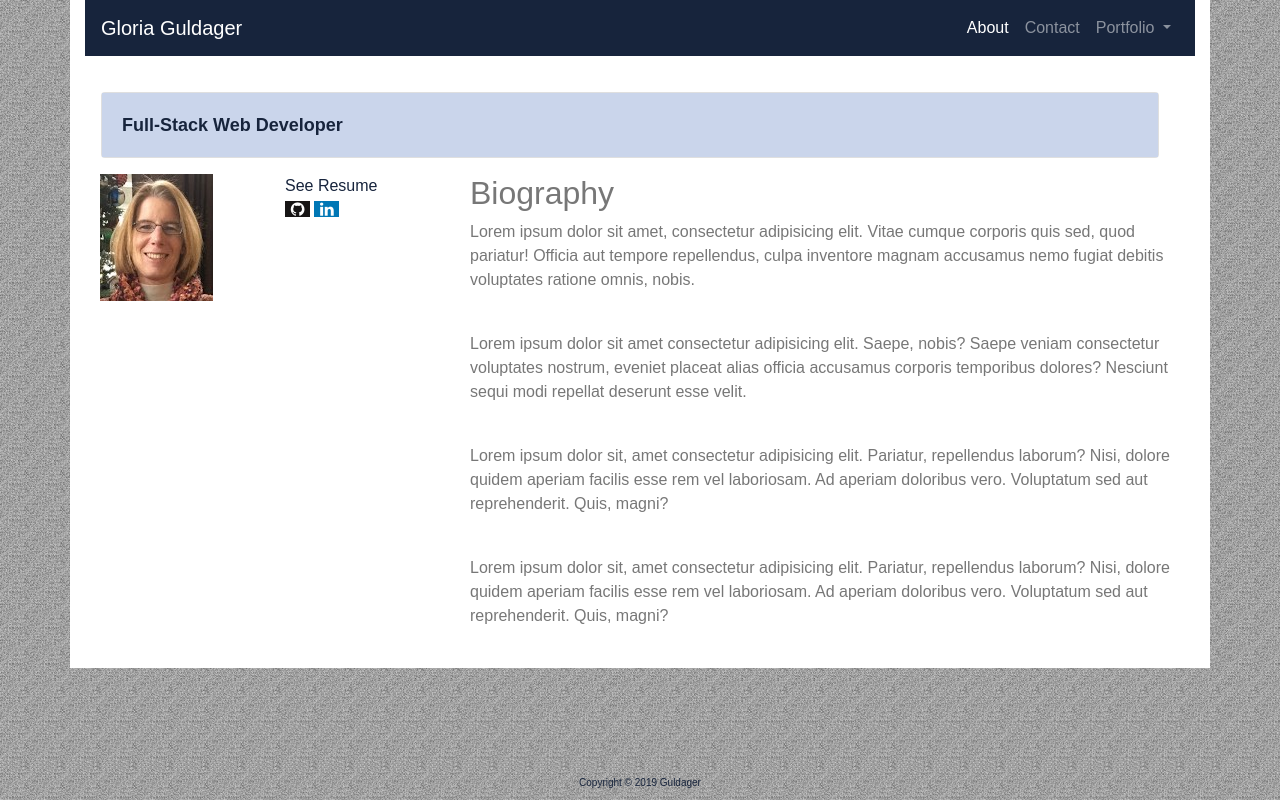
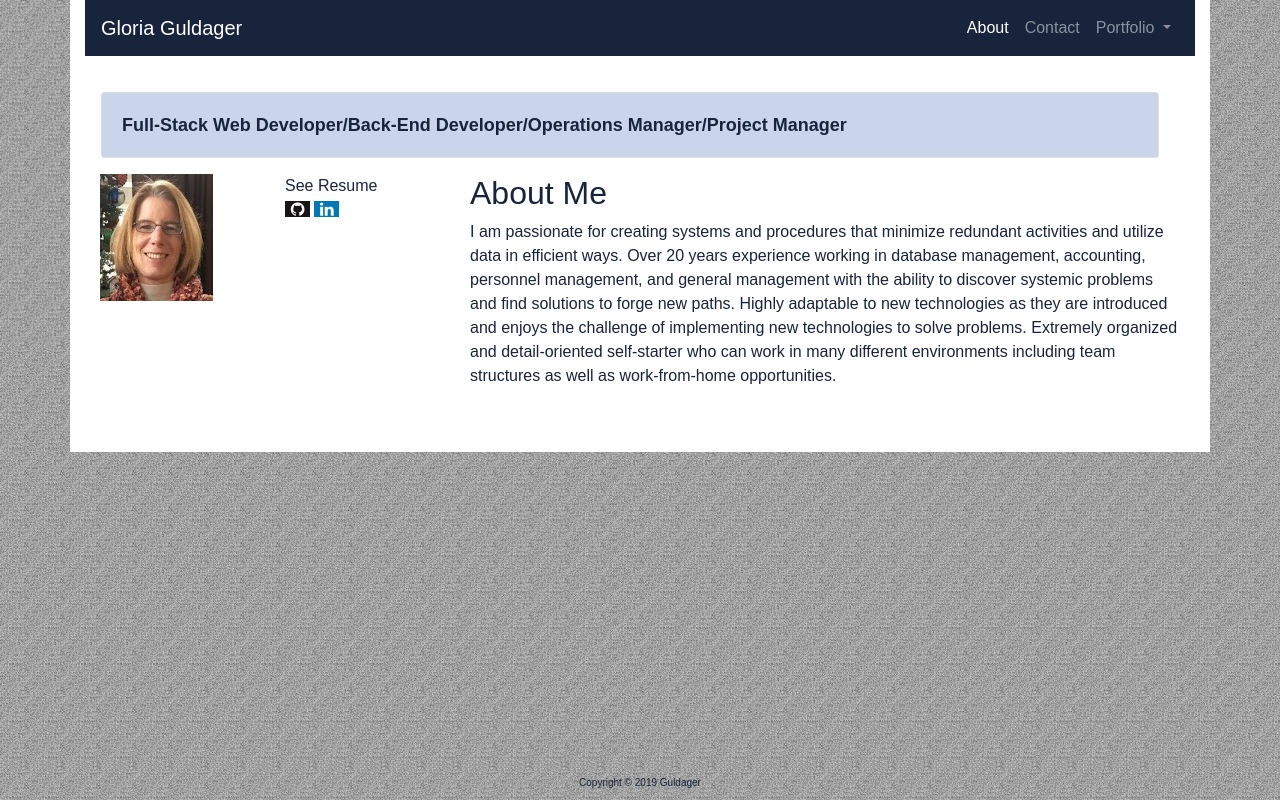
Before and after one commit to GloGuldager/Bootstrap-Portfolio, a plain HTML site: page index.html in a window 1280 px wide. Drawn offline with nearby package versions, Linux system fonts and the light colour scheme.

Commit message:
update bootstrap portfolio with psychic game project

```diff
--- a/assets/css/style.css
+++ b/assets/css/style.css
@@ -4,7 +4,7 @@ body {
   font-family: Arial, Helvetica, sans-serif;
   font-size: 1em;
   line-height: 150%;
-  color: #777777;
+  color: #17243c;
   }
 
 .container {
--- a/index.html
+++ b/index.html
@@ -32,7 +32,7 @@
                 Portfolio
               </a>
               <div class="dropdown-menu" aria-labelledby="navbarDropdownMenuLink">
-                <a class="dropdown-item" href="portfolio.html">Project A</a>
+                <a class="dropdown-item" href="https://gloguldager.github.io/Psychic-Game/">Psychic Game</a>
                 <a class="dropdown-item" href="portfolio.html">Project B</a>
                 <a class="dropdown-item" href="portfolio.html">Project C</a>
                 <a class="dropdown-item" href="portfolio.html">Project D</a>
@@ -52,7 +52,7 @@
         <!-- The content in this div gets wrapped in a card -->
           <div class="card">
             <div class="card-body">
-              Full-Stack Web Developer
+              Full-Stack Web Developer/Back-End Developer/Operations Manager/Project Manager
             </div>
           </div>
         </div>
@@ -87,14 +87,10 @@
       </div>
 
         <div class="col-lg-8">
-          <h2>Biography</h2>
-          <p>Lorem ipsum dolor sit amet, consectetur adipisicing elit. Vitae cumque corporis quis sed, quod pariatur! Officia aut tempore repellendus, culpa inventore magnam accusamus nemo fugiat debitis voluptates ratione omnis, nobis.</p>
+          <h2>About Me</h2>
+          <p>I am passionate for creating systems and procedures that minimize redundant activities and utilize data in efficient ways. Over 20 years experience working in database management, accounting, personnel management, and general management with the ability to discover systemic problems and find solutions to forge new paths. Highly adaptable to new technologies as they are introduced and enjoys the challenge of implementing new technologies to solve problems. Extremely organized and detail-oriented self-starter who can work in many different environments including team structures as well as work-from-home opportunities.
+            </p>
           <br>
-          <p>Lorem ipsum dolor sit amet consectetur adipisicing elit. Saepe, nobis? Saepe veniam consectetur voluptates nostrum, eveniet placeat alias officia accusamus corporis temporibus dolores? Nesciunt sequi modi repellat deserunt esse velit.</p>
-          <br>
-          <p>Lorem ipsum dolor sit, amet consectetur adipisicing elit. Pariatur, repellendus laborum? Nisi, dolore quidem aperiam facilis esse rem vel laboriosam. Ad aperiam doloribus vero. Voluptatum sed aut reprehenderit. Quis, magni?</p>
-          <br>
-          <p>Lorem ipsum dolor sit, amet consectetur adipisicing elit. Pariatur, repellendus laborum? Nisi, dolore quidem aperiam facilis esse rem vel laboriosam. Ad aperiam doloribus vero. Voluptatum sed aut reprehenderit. Quis, magni?</p>
         </div>
       </div>
       <br>
```
Also changed, not shown: contact.html (+1 -1 lines), portfolio.html (+4 -4 lines), assets/images/question_mark_PNG107.png (added), assets/images/question_mark_bs.png (added), 3 other files.
